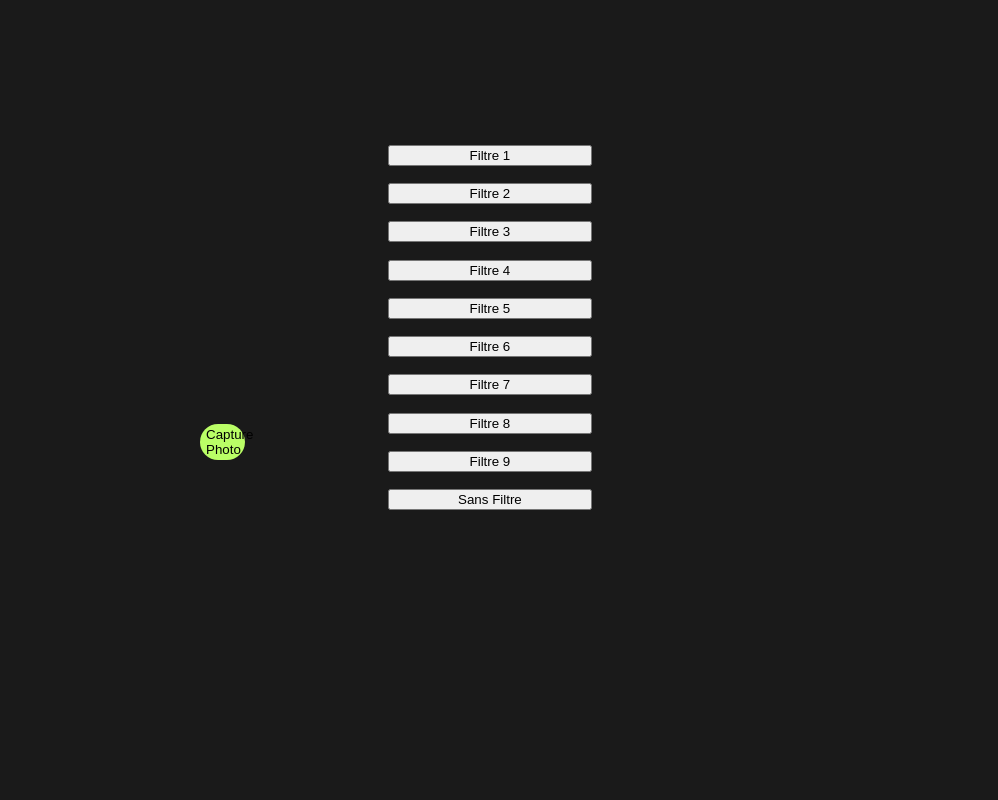
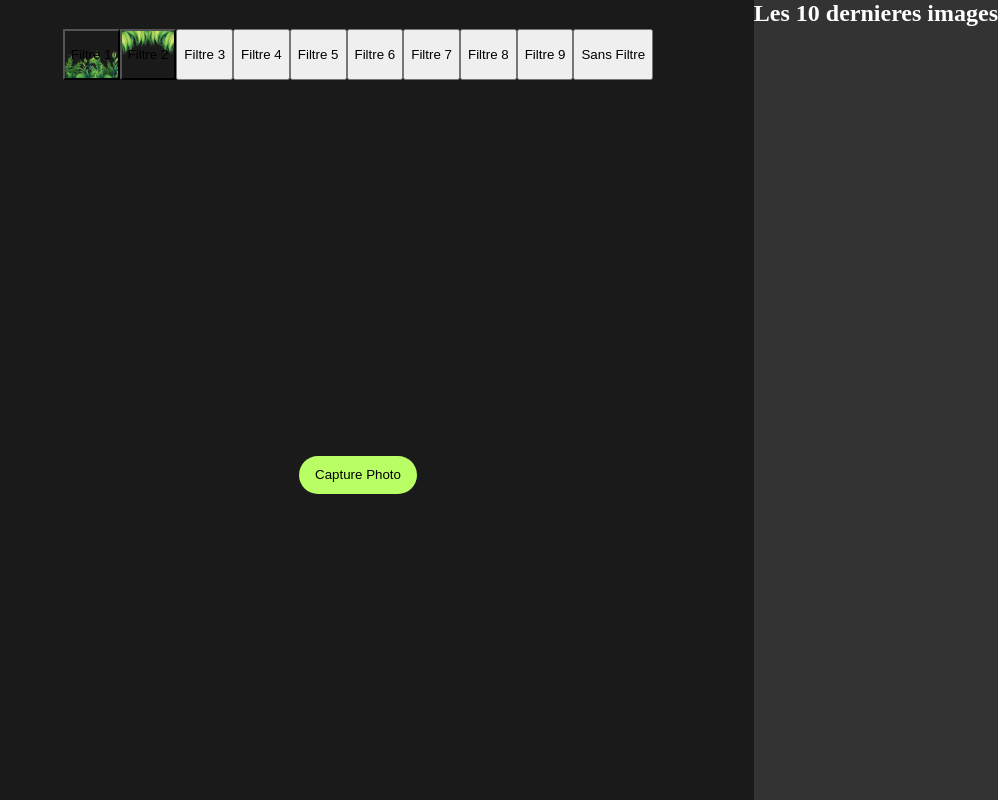
Before and after one commit to Maxime2i/Camagru, a PHP site: page /client/index.php?page=montage in a window 1280 px wide. Shown: the part 108-908 px from the top of the page, without its empty margins (282-1280 px from the left). Before the commit the page ends 618 px from the top, so only its background shows below. Run offline with PHP 8.4, Linux system fonts and the light colour scheme; the visitor is signed in with stand-in values (Sample User, id 1); data that the repository does not hold is empty.

Commit message:
add montage style 💄

```diff
--- a/camagru/src/controllers/montage.php
+++ b/camagru/src/controllers/montage.php
@@ -1,8 +1,12 @@
 <?php
+require_once('src/models/montage.php');
 
 class MontageController {
     public function index() {
         // Affiche le formulaire de connexion
+
+        $recentImages = MontageModel::getRecentImages();
+
         include 'src/views/montage.php';
     }
 
--- /dev/null
+++ b/camagru/src/models/montage.php
@@ -0,0 +1,16 @@
+<?php
+
+class MontageModel {
+    public static function getRecentImages() {
+        include "src/controllers/database.php";
+
+        $requete = $connexion->prepare('SELECT * FROM gallery ORDER BY id DESC LIMIT 10');
+        $requete->execute(array());
+        return $requete->fetchAll();
+    }
+
+
+
+}
+
+?>
--- a/camagru/src/styles/montage.css
+++ b/camagru/src/styles/montage.css
@@ -11,11 +11,19 @@ main{
     justify-content: center;
 }
 
+.montage{
+    display: flex;
+    flex-direction: column-reverse;
+    justify-content: space-between;
+    height: 100%;
+}
+
 .cameraCol{
-    height: 90vh;
+    height: 100%;
+    width: 100%;
     display: flex;
     flex-direction: column;
-    justify-content: center;
+    justify-content: space-evenly;
     align-items: center;
 
 }
@@ -30,19 +38,17 @@ main{
     background: #BAFE66;
     border: none;
     border-radius: 20px;
-    margin-top: 5%;
-    height: 5%;
-    width: 15%;
+    height: 6%;
+    width: 20%;
     cursor: pointer;
 }
 
 .filterCol{
-    width: 20%;
-    margin-left: 15px;
-    margin-top: 10%;
-    margin-bottom: 15%;
+    width: 100%;
+    margin-top: 5%;
+    height: 8%;
     display: flex;
-    flex-direction: column;
+    flex-direction: row;
     justify-content: space-evenly;
 }
 
@@ -55,3 +61,47 @@ main{
 .filterButton{
     width: 80%;
 }
+
+.recentImages{
+    height: 100%;
+    position: absolute;
+    right: 0;
+    display: flex;
+    flex-direction: column;
+    background: #333333;
+}
+
+.recentImages h2{
+    color: white;
+    margin-top: 0;
+    margin-bottom: 0;
+    margin-left: auto;
+    margin-right: auto;
+}
+
+.images{
+    display: flex;
+    flex-direction: column;
+    align-items: center;
+    overflow: scroll;
+    height: 85%;
+    width: 90%;
+    margin-left: auto;
+    margin-right: auto;
+}
+
+.img{
+    width: 100%;
+    margin-top: 10px;
+    margin-bottom: 10px;
+}
+
+.filterButton1{
+    background: url(../../filtre1.png) no-repeat center center;
+    background-size: 100% 100%;
+}
+
+.filterButton2{
+    background: url(../../filtre2.png) no-repeat center center;
+    background-size: 100% 100%;
+}
--- a/camagru/src/views/montage.php
+++ b/camagru/src/views/montage.php
@@ -9,6 +9,7 @@
 <body>
     <?php include 'header.php'; ?>
     <main>
+        <div class="montage">
             <div class="cameraCol">
                 <video id="videoElement" autoplay></video>
                 <button id="captureButton" class="captureButton">Capture Photo</button>
@@ -19,17 +20,29 @@
                 </form>
             </div>
             <div class="filterCol">
-            <button id="filterButton" class="filterButton">Filtre 1</button>
-            <button id="filterButton2" class="filterButton">Filtre 2</button>
-            <button id="filterButton3" class="filterButton">Filtre 3</button>
-            <button id="filterButton4" class="filterButton">Filtre 4</button>
-            <button id="filterButton5" class="filterButton">Filtre 5</button>
-            <button id="filterButton6" class="filterButton">Filtre 6</button>
-            <button id="filterButton7" class="filterButton">Filtre 7</button>
-            <button id="filterButton8" class="filterButton">Filtre 8</button>
-            <button id="filterButton9" class="filterButton">Filtre 9</button>
-            <button id="filterButton10" class="filterButton">Sans Filtre</button>
+                <button id="filterButton" class="filterButton1">Filtre 1</button>
+                <button id="filterButton2" class="filterButton2">Filtre 2</button>
+                <button id="filterButton3" class="filterButton3">Filtre 3</button>
+                <button id="filterButton4" class="filterButton4">Filtre 4</button>
+                <button id="filterButton5" class="filterButton5">Filtre 5</button>
+                <button id="filterButton6" class="filterButton6">Filtre 6</button>
+                <button id="filterButton7" class="filterButton7">Filtre 7</button>
+                <button id="filterButton8" class="filterButton8">Filtre 8</button>
+                <button id="filterButton9" class="filterButton9">Filtre 9</button>
+                <button id="filterButton10" class="filterButton10">Sans Filtre</button>
 
+            </div>
+        </div>
+
+        <div class="recentImages">
+            <h2>Les 10 dernieres images</h2>
+                <div class="images">
+                    <?php foreach ($recentImages as $image): ?>
+                        <div class="image">
+                            <img class="img" src="src/uploads/<?php echo $image['img']; ?>" alt="Image">
+                        </div>
+                    <?php endforeach; ?>
+                </div>
         </div>
     </main>
 </body>
```
Lines whose indentation alone changed are shown as unchanged.
